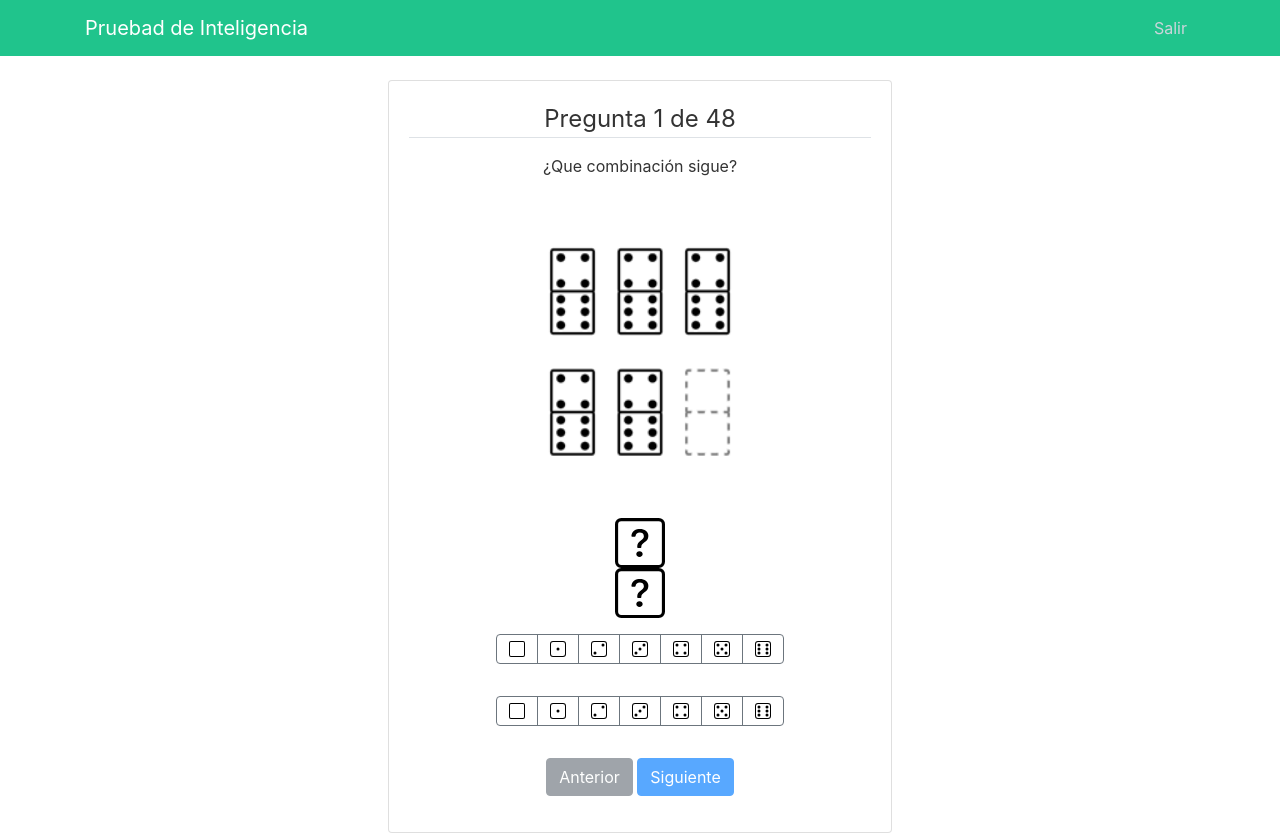
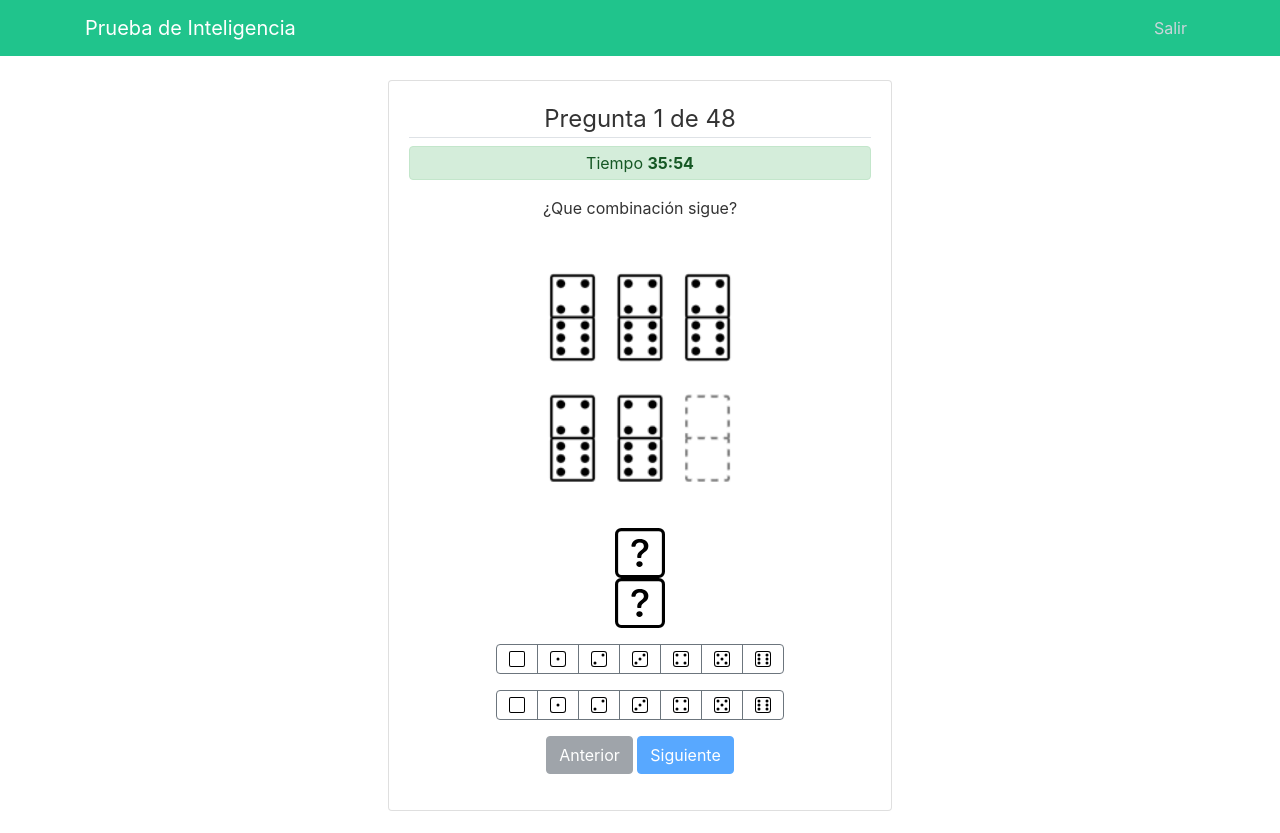
Before and after one commit to ReynaldoIsaacGuevaraRamos/sepenipsmerv2, a PHP site: page /views/evaluaciones/inteligencia.php in a window 1280 px wide. After the commit the page ends 811 px from the top, so only its background shows below. Run offline with PHP 8.4, Linux system fonts and the light colour scheme; a user stored in the database is signed in; some libraries are stand-ins or nearby versions.

Commit message:
Se agregó cronometro a la prueba de inteligencia

```diff
--- /dev/null
+++ b/views/cronometroTestInteligencia.js
@@ -0,0 +1,36 @@
+//Tiempo que durara la evaluacion en 'minutos:segundos'
+var minutos=36; //36 minuto
+var segundos= 00; //0 segundos
+
+function mostrarCronometro()
+{
+
+    var divReloj=document.getElementById('quiz-timer');//Elemento que contendra el reloj
+    var reloj= document.getElementById("testclock"); //Elemento donde se mostrará el tiempo
+
+    --segundos;//Cada segundo, se disminuye un segundo
+
+    //Si el segundo es menor a cero, significa que ya pasó un minuto
+    if(segundos==-1){
+        segundos=59;//Se empieza nuevamente en el segundo 59
+        --minutos;//Se disminuye un minuto
+    }
+
+    var horaAMostrar= minutos + ":" +segundos;
+
+    //Si el tiempo es 10:00 se muestra alerta de peligro
+    if(horaAMostrar=="10:0"){
+        divReloj.innerHTML='<div class="alert alert-danger m-0 p-1">Tiempo <strong id="testclock">10:0</strong></div>';
+    }
+
+    reloj.innerHTML=horaAMostrar;//Se muestra el nuevo tiempo
+
+    //Si el tiempo es 00:00 este se detiene
+    if(horaAMostrar=="0:0"){
+        reloj.innerHTML='Se acabó tu tiempo';
+        clearInterval(intervalo);
+    }
+
+}
+
+var intervalo = setInterval(mostrarCronometro,1000);//Se actualizará cada segundo
--- a/views/cuestionarios/inteligencia.json
+++ /dev/null
@@ -1,3 +0,0 @@
-[
-
-]
--- a/views/evaluaciones/inteligencia.php
+++ b/views/evaluaciones/inteligencia.php
@@ -23,7 +23,7 @@ echo "<script>console.log( 'Debug Objects: " . $rol_usuario . "' );</script>";
         <header class="site-header">
             <nav class="navbar navbar-expand-md navbar-dark bg-steel fixed-top">
                 <div class="container">
-                    <a class="navbar-brand mr-4" href="/">Pruebad de Inteligencia</a>
+                    <a class="navbar-brand mr-4" href="/">Prueba de Inteligencia</a>
                     <button class="navbar-toggler" type="button" data-toggle="collapse" data-target="#navbarToggle"
                             aria-controls="navbarToggle" aria-expanded="false" aria-label="Toggle navigation">
                         <span class="navbar-toggler-icon"></span>
@@ -47,17 +47,20 @@ echo "<script>console.log( 'Debug Objects: " . $rol_usuario . "' );</script>";
                         <div class="form-group">
                             <div class="quiz">
                                 <div class="quiz-user">
-                            <legend id="leyendaIndice" class="border-bottom bm-4">Pregunta 1 de 48</legend>
-                           </div>
-                                   <div class="quiz-timer">
-                                       <span class="time"></span>
-                                 </div>
+                                    <legend id="leyendaIndice" class="border-bottom bm-4">Pregunta 1 de 48</legend>
                                 </div>
+                                <div id="quiz-timer" class="quiz-timer">
+                                    <div class="alert alert-success m-0 p-1">
+                                        Tiempo
+                                        <strong id="testclock">36:00</strong>
+                                    </div>
+                                </div>
+                            </div>
                         </div>
-                        <div class="form-group">
+                        <div class="form-group" style="margin-bottom: 0px;">
                             <label>¿Que combinación sigue?</label>
                         </div>
-                        <div id="imagenPregunta" class="form-group">
+                        <div id="imagenPregunta" class="form-group" style="margin-bottom: 0px;">
                             <img src="../../img/evaluacionInteligencia/1.gif" width="300" height="300" />
                         </div>
                         <!-- Dado que mostrara la respuesta elegida  -->
@@ -74,7 +77,7 @@ echo "<script>console.log( 'Debug Objects: " . $rol_usuario . "' );</script>";
                         </div>
 
                         <!-- Grupo de botones para elegir cara superior de dado  -->
-                        <div class="form-group">
+                        <div class="form-group" style="margin-bottom: 0px;">
                             <div id="dadoSuperior" class="btn-group mb-3">
                                 <button id='0s' value="0" type="button" class="btn btn-outline-secondary">
                                     <img src = "../../img/evaluacionInteligencia/iconos/dice-0.svg" alt="dado cara 0"/>
@@ -101,7 +104,7 @@ echo "<script>console.log( 'Debug Objects: " . $rol_usuario . "' );</script>";
                         </div>
 
                         <!-- Grupo de botones para elegir cara inferior de dado  -->
-                        <div class="form-group">
+                        <div class="form-group" style="margin-bottom: 0px;">
                             <div id="dadoInferior" class="btn-group mb-3">
                                 <button id='0i' value="0" type="button" class="btn btn-outline-secondary">
                                     <img src = "../../img/evaluacionInteligencia/iconos/dice-0.svg" alt="dado cara 0"/>
@@ -139,6 +142,8 @@ echo "<script>console.log( 'Debug Objects: " . $rol_usuario . "' );</script>";
         <script src="../../assets/jquery/jquery-3.3.1.min.js"></script>
         <!--Importar JS del examen de inteligencia-->
         <script type="text/javascript" src="../inteligencia.js"></script>
+        <!--Importar JS que controlara el cronometro de la evaluacion-->
+        <script type="text/javascript" src="../cronometroTestInteligencia.js"></script>
 
         <script src="https://code.jquery.com/jquery-3.2.1.slim.min.js"
                 integrity="sha384-KJ3o2DKtIkvYIK3UENzmM7KCkRr/rE9/Qpg6aAZGJwFDMVNA/GpGFF93hXpG5KkN"
--- a/views/inteligencia.js
+++ b/views/inteligencia.js
@@ -192,4 +192,9 @@ $(document).ready(function () {
 
     });
 
+    /*---------------------------------------------------------*/
+    /*Cronometro de la evaluacion*/
+    /*---------------------------------------------------------*/
+
+
 });
```
Also changed, not shown: views/respuestasCuestionarios/inteligencia.json (added, +147 -0 lines).
